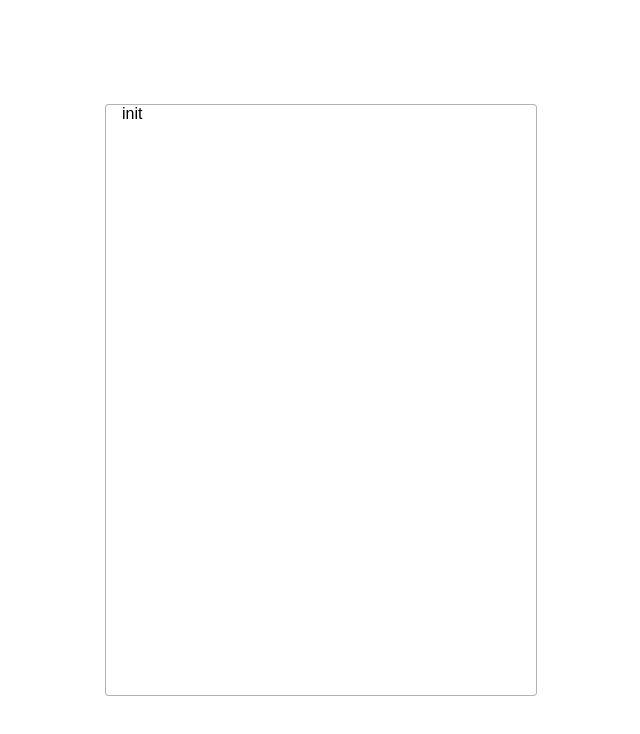
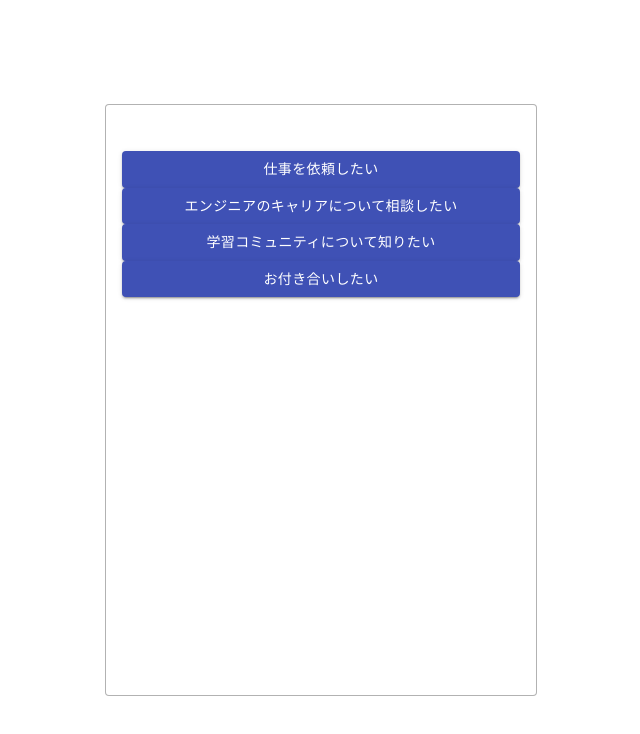
Before and after one commit to riki-develop/react-chatbot, a React (Create React App) app: page / in a window 1280 px wide. Shown: the top 734 px of the page, without its empty margins (319-959 px from the left). Built offline with nearby package versions, Linux system fonts and the light colour scheme.

Commit message:
再利用できる関数コンポーネントを作成

```diff
--- a/src/App.jsx
+++ b/src/App.jsx
@@ -1,6 +1,7 @@
 import React from 'react';
 import defaultDataset from './dataset';
-import './assets/styles/style.css'
+import './assets/styles/style.css';
+import {AnswersList} from './components/index';
 
 export default class App extends React.Component {
   constructor(props) {
@@ -14,12 +15,26 @@
     };
   }
 
+  // 初期表示データセット関数
+  initAnswer = () => {
+    const initDataset = this.state.dataset[this.state.currentId]
+    const initAnswers = initDataset.answers
+
+    this.setState({
+      answers: initAnswers
+    })
+  }
+
+  componentDidMount() {
+    this.initAnswer()
+  }
+
   render() {
     return (
       <div>
         <section className="c-section">
           <div className="c-box">
-            {this.state.currentId}
+            <AnswersList answers={this.state.answers} />
           </div>
         </section>
       </div>
--- /dev/null
+++ b/src/components/Answer.jsx
@@ -0,0 +1,22 @@
+import React from "react";
+// import {makeStyles} from '@material-ui/core/styles';
+import Button from '@material-ui/core/Button';
+
+// Material UI 読み込み
+// const useStyles = makeStyles(() => ({
+//     root: {
+
+//     }
+// }))
+
+const Answer = (props) => {
+    // const classes = useStyles();
+
+    return (
+        <Button variant="contained" color="primary">
+            {props.content}
+        </Button>
+    )
+}
+
+export default Answer
--- /dev/null
+++ b/src/components/AnswersList.jsx
@@ -0,0 +1,14 @@
+import React from "react";
+import {Answer} from "./index";
+
+const AnswersList = (props) => {
+    return(
+        <div className="c-grid__answer">
+            {props.answers.map((value, index) => {
+                return <Answer content={value.content} key={index.toString()} />
+            })}
+        </div>
+    )
+}
+
+export default AnswersList
--- /dev/null
+++ b/src/components/index.js
@@ -0,0 +1,2 @@
+export {default as Answer} from './Answer';
+export {default as AnswersList} from './AnswersList';
```
